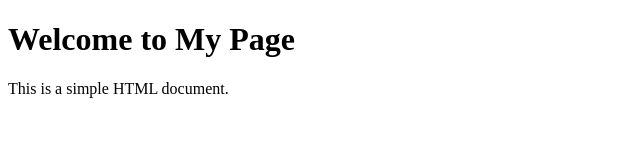
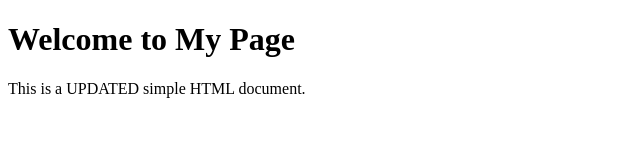
Before and after one commit to BejjVenn/git_practice, a plain HTML site: page index.html in a window 1280 px wide. Shown: the whole page, without its empty margins (0-640 px from the left). Drawn offline with Linux system fonts and the light colour scheme.

Commit message:
Update index.html in update-index bran

```diff
--- a/index.html
+++ b/index.html
@@ -7,7 +7,7 @@
 </head>
 <body>
     <h1>Welcome to My Page</h1>
-    <p>This is a simple HTML document.</p>
+    <p>This is a UPDATED simple HTML document.</p>
     <script>
         console.log("Hello, World!");
     </script>
```
